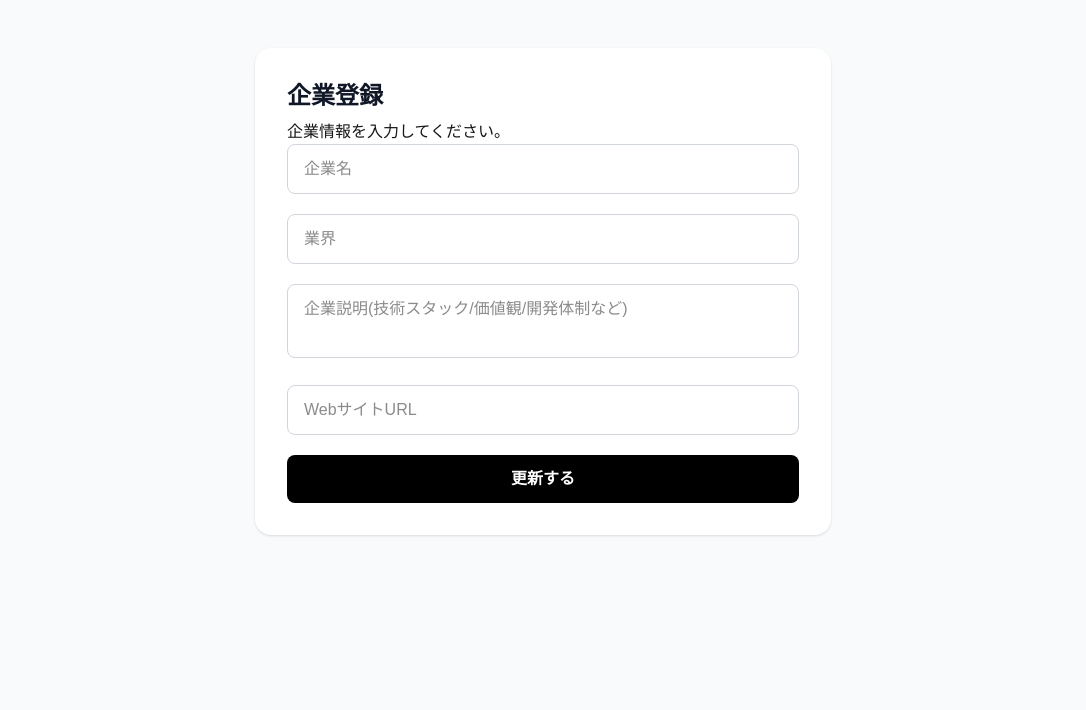
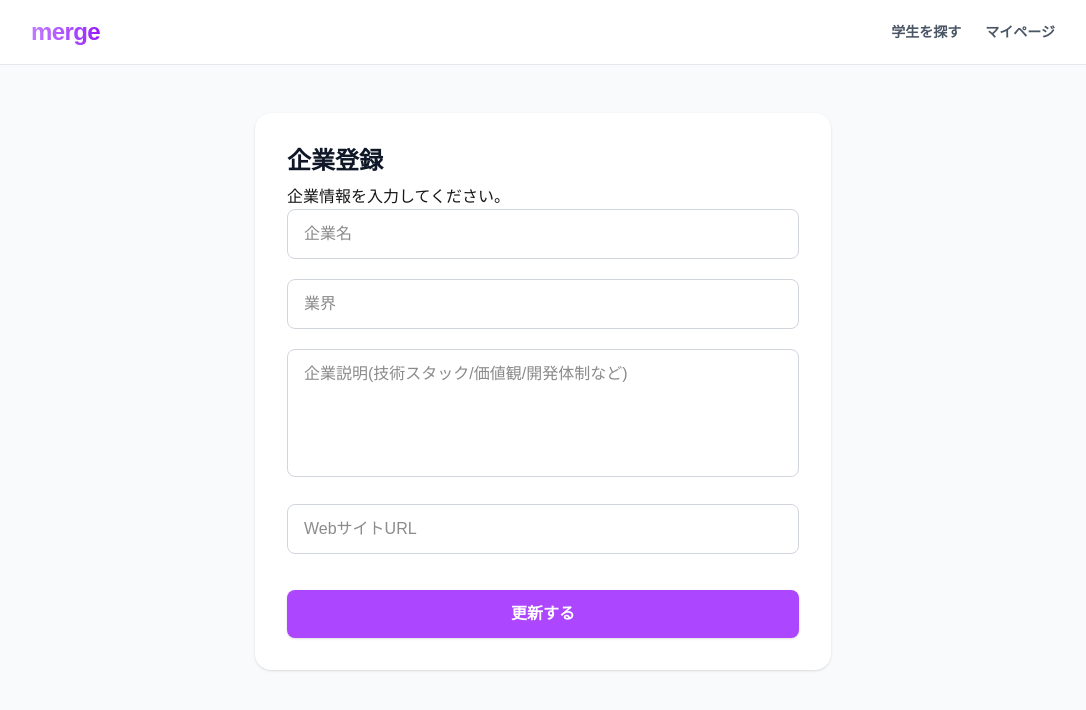
Before and after one commit to ko-taito825/intern-scout-app, a Next.js app in the folder frontend/: page /companies/edit in a window 1280 px wide. Shown: the top 710 px of the page, without its empty margins (97-1183 px from the left). Built offline with nearby package versions, Linux system fonts and the light colour scheme; no server answers.

Commit message:
layout-company

```diff
--- /dev/null
+++ b/frontend/app/(companies)/layout.tsx
@@ -0,0 +1,15 @@
+import CompanyHeader from "../_components/CompanyHeader";
+
+export default function CompanyLayout({
+  children,
+}: {
+  children: React.ReactNode;
+}) {
+  return (
+    <>
+      <CompanyHeader />
+      {/* /companies 配下のページがここに入ります */}
+      {children}
+    </>
+  );
+}
--- a/frontend/app/_components/CompanyFrom.tsx
+++ b/frontend/app/_components/CompanyFrom.tsx
@@ -2,6 +2,7 @@
 
 import { useForm } from "react-hook-form";
 import { CompanyProfileFrom } from "../_types/company";
+
 type Props = {
   onSubmit: (data: CompanyProfileFrom) => Promise<void>;
   buttonText: string;
@@ -20,43 +21,61 @@ export default function CompanyFrom({
   } = useForm<CompanyProfileFrom>({
     values: defaultValues || undefined,
   });
+
+  const inputClassName =
+    "w-full rounded-lg border border-gray-300 px-4 py-3 outline-none transition-all focus:border-purple-500 focus:ring-2 focus:ring-purple-500/20";
+
   return (
     <>
       <form onSubmit={handleSubmit(onSubmit)} className="space-y-5">
+        <div>
           <input
             {...register("name", { required: "企業名は必須です" })}
             placeholder="企業名"
-          className="w-full rounded-lg border border-gray-300 px-4 py-3 outline-none focus:border-black"
+            className={inputClassName}
           />
           {errors.name && (
             <p className="mt-1 text-sm text-red-500">{errors.name.message}</p>
           )}
+        </div>
+
+        <div>
           <input
             {...register("industry", { required: "業界は必須です" })}
             placeholder="業界"
-          className="w-full rounded-lg border border-gray-300 px-4 py-3 outline-none focus:border-black"
+            className={inputClassName}
           />
           {errors.industry && (
-          <p className="mt-1 text-sm text-red-500">{errors.industry.message}</p>
+            <p className="mt-1 text-sm text-red-500">
+              {errors.industry.message}
+            </p>
           )}
+        </div>
+
+        <div>
           <textarea
             {...register("description", { required: "企業説明は必須です" })}
             placeholder="企業説明(技術スタック/価値観/開発体制など)"
-          className="w-full resize-none rounded-lg border border-gray-300 px-4 py-3 outline-none focus:border-black"
+            className={`${inputClassName} resize-none h-32`}
           />
           {errors.description && (
             <p className="mt-1 text-sm text-red-500">
               {errors.description.message}
             </p>
           )}
+        </div>
+
+        <div>
           <input
             {...register("website_url")}
             placeholder="WebサイトURL"
-          className="w-full rounded-lg border border-gray-300 px-4 py-3 outline-none focus:border-black"
+            className={inputClassName}
           />
+        </div>
+
         <button
           disabled={isSubmitting}
-          className="w-full rounded-lg bg-black px-4 py-3 font-bold text-white transition hover:bg-gray-800 disabled:cursor-not-allowed disabled:opacity-50"
+          className="mt-4 w-full rounded-lg bg-purple-500 px-4 py-3 font-bold text-white shadow-sm transition-all hover:bg-purple-600 hover:shadow-md hover:shadow-purple-500/20 disabled:cursor-not-allowed disabled:opacity-50"
         >
           {buttonText}
         </button>
--- /dev/null
+++ b/frontend/app/_components/CompanyHeader.tsx
@@ -0,0 +1,32 @@
+import Link from "next/link";
+
+export default function CompanyHeader() {
+  return (
+    <header className="sticky top-0 z-50 w-full border-b border-gray-200 bg-white/80 px-6 backdrop-blur-md">
+      <div className="mx-auto flex h-16 max-w-5xl items-center justify-between">
+        <Link
+          href="/companies/mypage"
+          className="text-2xl font-extrabold tracking-tight transition-transform hover:scale-105"
+        >
+          <span className="bg-linear-to-r from-purple-400 to-purple-600 bg-clip-text text-transparent">
+            merge
+          </span>
+        </Link>
+        <nav className="flex items-center gap-6 text-sm font-bold text-gray-600">
+          <Link
+            href="/interns"
+            className="hover:text-purple-500 transition-colors"
+          >
+            学生を探す
+          </Link>
+          <Link
+            href="/companies/mypage"
+            className="hover:text-purple-500 transition-colors"
+          >
+            マイページ
+          </Link>
+        </nav>
+      </div>
+    </header>
+  );
+}
--- a/frontend/app/_components/ProfileForm.tsx
+++ b/frontend/app/_components/ProfileForm.tsx
@@ -8,6 +8,7 @@ type Props = {
   buttonText: string;
   defaultValues?: InternProfileForm | null;
 };
+
 export default function ProfileForm({
   onSubmit,
   buttonText,
@@ -21,56 +22,77 @@ export default function ProfileForm({
     values: defaultValues || undefined,
   });
 
+  const inputClassName =
+    "w-full rounded-lg border border-gray-300 px-4 py-3 outline-none transition-all focus:border-sky-500 focus:ring-2 focus:ring-sky-500/20";
+
   return (
     <>
       <form onSubmit={handleSubmit(onSubmit)} className="space-y-5">
+        <div>
           <input
             {...register("name", { required: "名前は必須です" })}
             placeholder="名前"
-          className="w-full rounded-lg border border-gray-300 px-4 py-3 outline-none focus:border-black"
+            className={inputClassName}
           />
           {errors.name && (
             <p className="mt-1 text-sm text-red-500">{errors.name.message}</p>
           )}
+        </div>
+
+        <div>
           <input
             {...register("university", { required: "大学名は必須です" })}
             placeholder="大学"
-          className="w-full rounded-lg border border-gray-300 px-4 py-3 outline-none focus:border-black"
+            className={inputClassName}
           />
           {errors.university && (
             <p className="mt-1 text-sm text-red-500">
               {errors.university.message}
             </p>
           )}
+        </div>
+
+        <div>
           <input
             {...register("grade", { required: "学年は必須です" })}
             placeholder="学年"
-          className="w-full rounded-lg border border-gray-300 px-4 py-3 outline-none focus:border-black"
+            className={inputClassName}
           />
           {errors.grade && (
             <p className="mt-1 text-sm text-red-500">{errors.grade.message}</p>
           )}
+        </div>
+
+        <div>
           <textarea
             {...register("bio", { required: "自己PRを記入してください" })}
             placeholder="自己PR(強み、何をどんな考えで作ったのか)"
-          className="w-full resize-none rounded-lg border border-gray-300 px-4 py-3 outline-none focus:border-black"
+            className={`${inputClassName} resize-none h-32`}
           />
           {errors.bio && (
             <p className="mt-1 text-sm text-red-500">{errors.bio.message}</p>
           )}
+        </div>
+
+        <div>
           <input
             {...register("github_url")}
             placeholder="Github URL"
-          className="w-full rounded-lg border border-gray-300 px-4 py-3 outline-none focus:border-black"
+            className={inputClassName}
           />
+        </div>
+
+        <div>
           <input
             {...register("portfolio_url")}
             placeholder="ポートフォリオ URL"
-          className="w-full rounded-lg border border-gray-300 px-4 py-3 outline-none focus:border-black"
+            className={inputClassName}
           />
+        </div>
+
         <button
           disabled={isSubmitting}
-          className="w-full rounded-lg bg-black px-4 py-3 font-bold text-white transition hover:bg-gray-800 disabled:cursor-not-allowed disabled:opacity-50"
+          className="mt-4 w-full rounded-lg bg-sky-500 px-4 py-3 font-bold text-white shadow-sm transition-all hover:bg-sky-600 hover:shadow-md hover:shadow-sky-500/20 disabled:cursor-not-allowed disabled:opacity-50"
         >
           {buttonText}
         </button>
```
Lines whose indentation alone changed are shown as unchanged.
